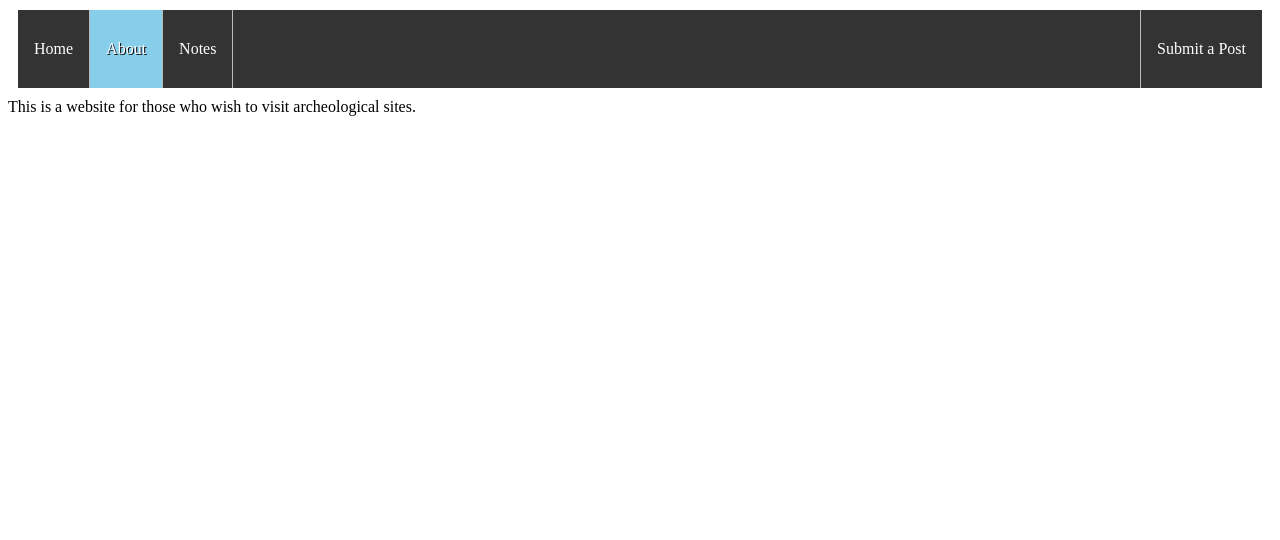
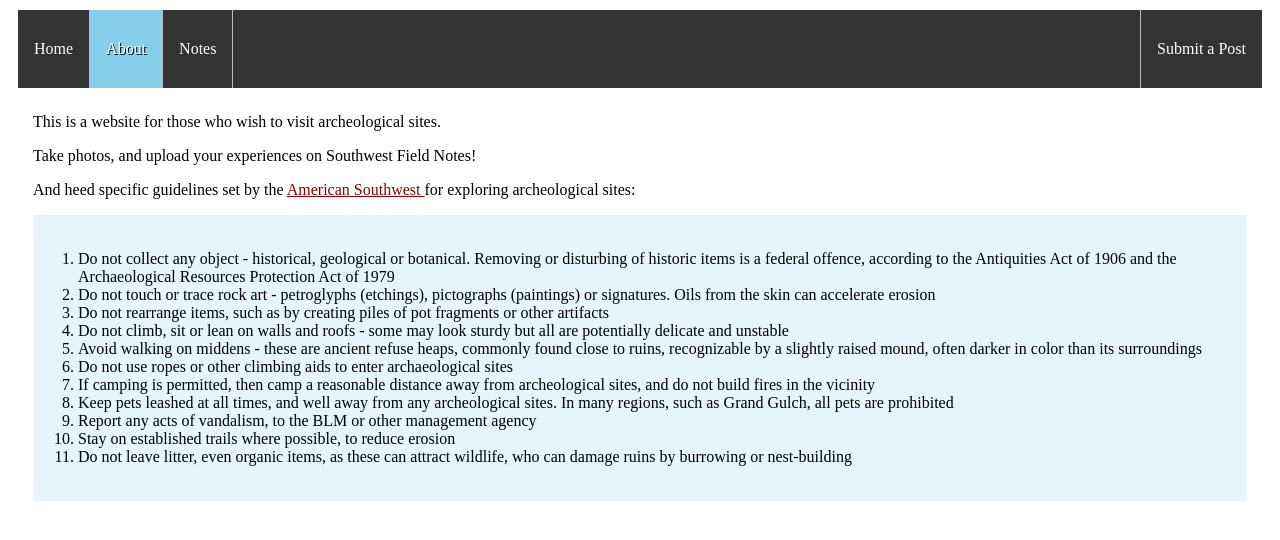
Before and after one commit to djinyi/project2-sw-field-notes, a React (Create React App) app: page /About in a window 1280 px wide. Shown: the top 540 px of the page. Built offline with nearby package versions, Linux system fonts and the light colour scheme.

Commit message:
add text

```diff
--- a/src/About.js
+++ b/src/About.js
@@ -1,11 +1,46 @@
 import React from "react";
+import styled from "styled-components";
 
 function About() {
     return (
-        <section>
-            This is a website for those who wish to visit archeological sites.
-        </section>
+        <AboutStyle>
+            <p>This is a website for those who wish to visit archeological sites.</p>
+            <p>Take photos, and upload your experiences on Southwest Field Notes!</p>
+
+            <p>And heed specific guidelines set by the <a href="https://www.americansouthwest.net/visiting-archaeological-sites.html">American Southwest </a> for exploring archeological sites:</p>
+
+            <ol>
+                <li>Do not collect any object - historical, geological or botanical. Removing or disturbing of historic items is a federal offence, according to the Antiquities Act of 1906 and the Archaeological Resources Protection Act of 1979</li>
+                <li>Do not touch or trace rock art - petroglyphs (etchings), pictographs (paintings) or signatures. Oils from the skin can accelerate erosion</li>
+                <li>Do not rearrange items, such as by creating piles of pot fragments or other artifacts</li>
+                <li>Do not climb, sit or lean on walls and roofs - some may look sturdy but all are potentially delicate and unstable</li>
+                <li>Avoid walking on middens - these are ancient refuse heaps, commonly found close to ruins, recognizable by a slightly raised mound, often darker in color than its surroundings</li>
+                <li>Do not use ropes or other climbing aids to enter archaeological sites</li>
+                <li>If camping is permitted, then camp a reasonable distance away from archeological sites, and do not build fires in the vicinity</li>
+                <li>Keep pets leashed at all times, and well away from any archeological sites. In many regions, such as Grand Gulch, all pets are prohibited</li>
+                <li>Report any acts of vandalism, to the BLM or other management agency</li>
+                <li>Stay on established trails where possible, to reduce erosion</li>
+                <li>Do not leave litter, even organic items, as these can attract wildlife, who can damage ruins by burrowing or nest-building</li>
+            </ol>
+
+        </AboutStyle>
     )
 }
 
 export default About;
+
+const AboutStyle= styled.div`
+margin: 25px;
+display: black;
+ol{
+    background-color: rgba(135, 206, 235, .2);
+    padding: 35px 45px 35px 45px;
+}
+a:link {
+    color: #8b0000;
+  }
+
+a:visited {
+    color: #00008B;
+  }
+  `
```
